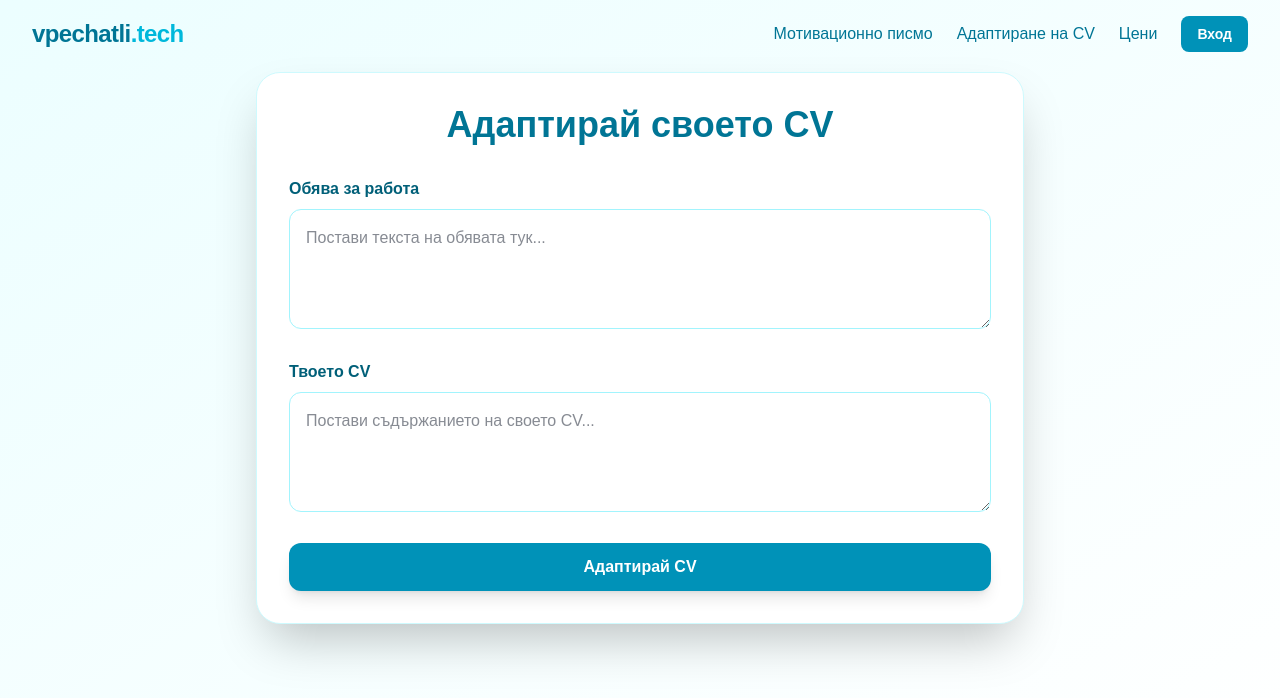
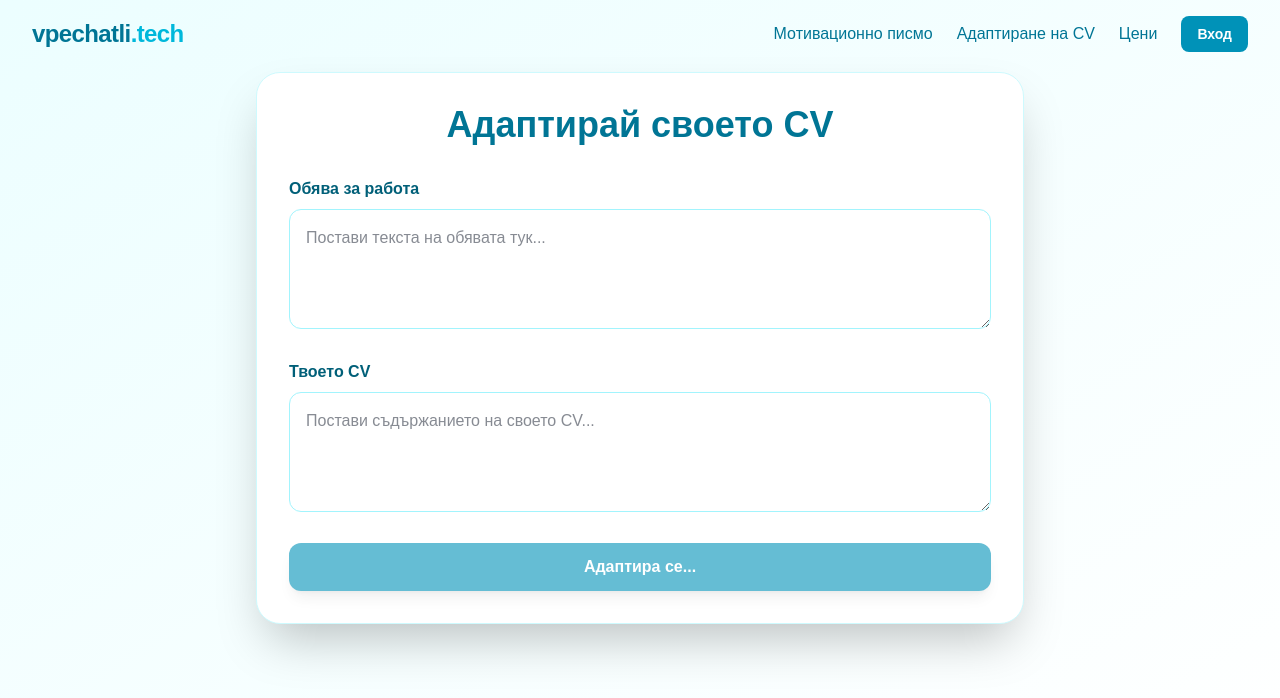
Before and after one commit to Nex974/vpechatli-tech, a Next.js app: page /adaptcv in a window 1280 px wide. Shown: the top 698 px of the page. Built offline with nearby package versions, Linux system fonts and the light colour scheme; no server answers.

Commit message:
disabled buttons temporarily

```diff
--- a/pages/adaptcv.tsx
+++ b/pages/adaptcv.tsx
@@ -6,7 +6,7 @@ import NavBar from '@/components/NavBar'
 export default function AdaptPage() {
   const [jobText, setJobText] = useState('')
   const [cvText, setCvText] = useState('')
-  const [loading, setLoading] = useState(false)
+  const [loading, setLoading] = useState(true) //disable to start working
   const [adaptedCV, setAdaptedCV] = useState('')
   const [unlocked, setUnlocked] = useState(false)
 
--- a/pages/createletter.tsx
+++ b/pages/createletter.tsx
@@ -8,7 +8,7 @@ export default function CreatePage() {
   const { data: session } = useSession()
   const [jobText, setJobText] = useState('')
   const [cvText, setCvText] = useState('')
-  const [loading, setLoading] = useState(false)
+  const [loading, setLoading] = useState(true) //disable to start working
   const [generatedLetter, setGeneratedLetter] = useState(
     'Motivational letters are typically submitted alongside your CV or resume. Unlike a cover letter, which gives practical examples of how your skills and experience match the opening, a motivational letter focuses more on your personality, interests, and motivation to apply'
   )
```
